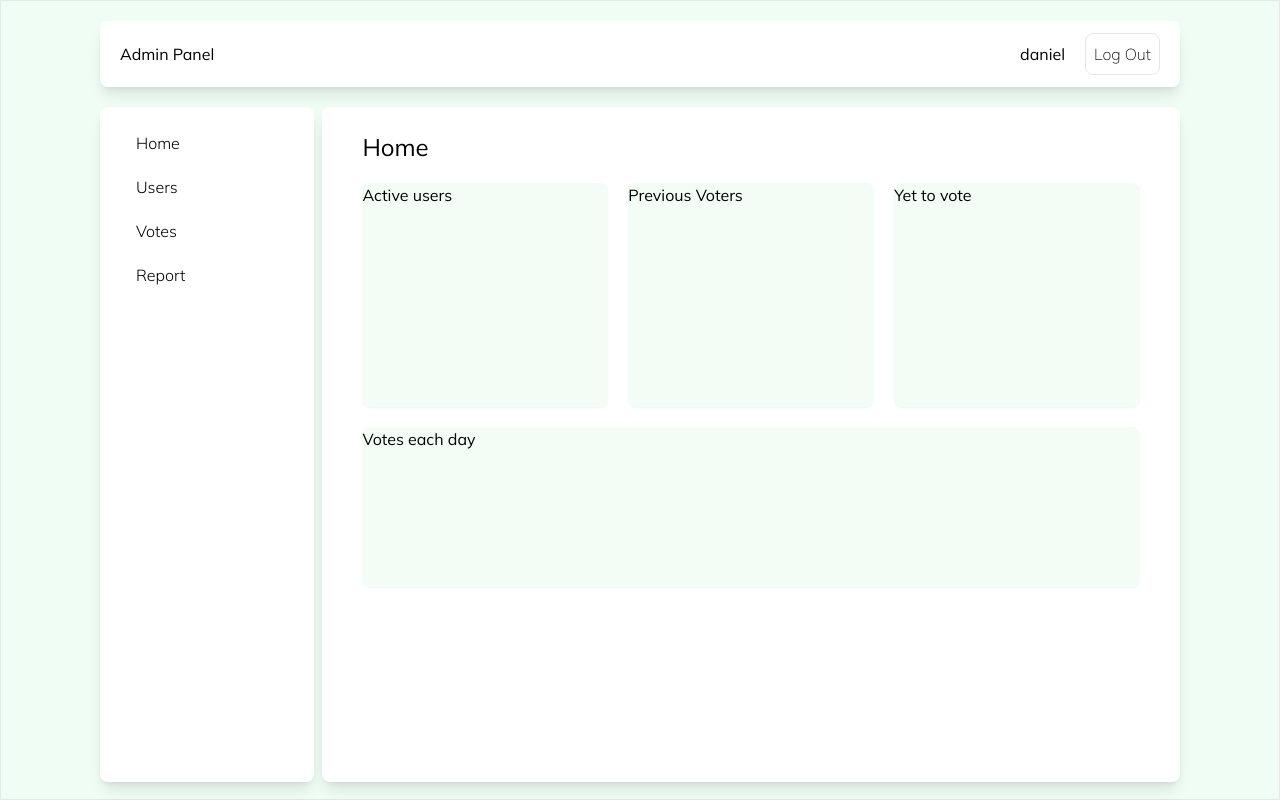
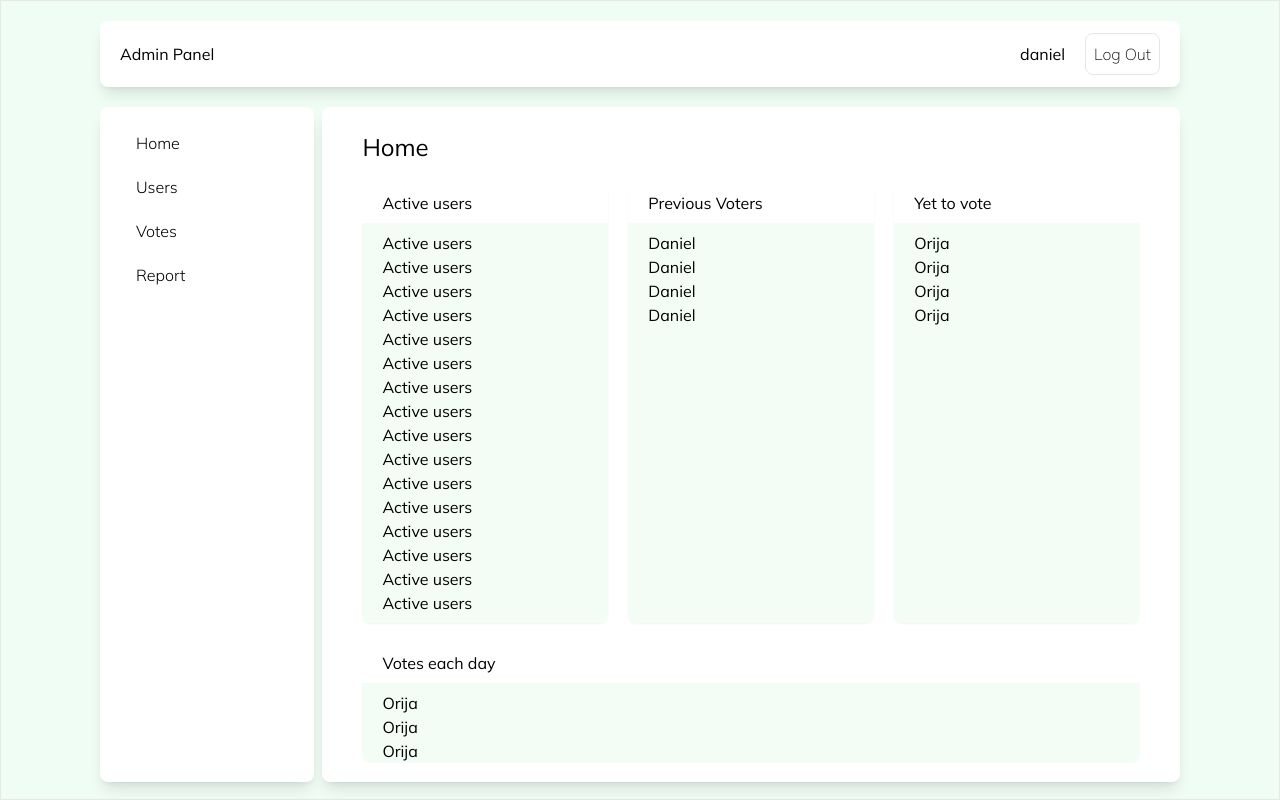
Before and after one commit to Orijadribo/wnc-voting-system, a React (Create React App) app: page /adminpanel in a window 1280 px wide. Built offline with nearby package versions, Linux system fonts and the light colour scheme; no server answers.

Commit message:
Home page

```diff
--- a/src/pages/admin/content/Home.jsx
+++ b/src/pages/admin/content/Home.jsx
@@ -5,23 +5,66 @@ const Home = () => {
     <div className=''>
       <div className='mb-5 text-2xl'>Home</div>
       <div
-        className='flex flex-col gap-5 overflow-y-auto'
+        className='flex flex-col gap-5 overflow-y-auto rounded-lg'
         style={{ height: 'calc(100vh - 220px)' }}
       >
-        <div className='flex gap-5'>
-          <div className='flex-[2] bg-green-50/80 rounded-lg shadow-sm h-56 cursor-pointer'>
-            Active users
+        <div className='flex flex-col md:flex-row gap-5'>
+          <div className='flex-[2] bg-green-50/80 rounded-lg shadow-sm cursor-pointer relative'>
+            <div className='sticky top-0 py-2 px-5 bg-white/90'>
+              Active users
+            </div>
+            <div className='py-2 px-5'>
+              <div className=''>Active users</div>
+              <div>Active users</div>
+              <div>Active users</div>
+              <div>Active users</div>
+              <div>Active users</div>
+              <div>Active users</div>
+              <div>Active users</div>
+              <div>Active users</div>
+              <div>Active users</div>
+              <div>Active users</div>
+              <div>Active users</div>
+              <div>Active users</div>
+              <div>Active users</div>
+              <div>Active users</div>
+              <div>Active users</div>
+              <div>Active users</div>
+            </div>
           </div>
-          <div className='flex-[2] bg-green-50/80 rounded-lg shadow-sm cursor-pointer'>
-            Previous Voters
+          <div className='flex-[2] bg-green-50/80 rounded-lg shadow-sm cursor-pointer relative'>
+            <div className='sticky top-0 py-2 px-5 bg-white/90'>
+              Previous Voters
+            </div>
+            <div className='py-2 px-5'>
+              <div>Daniel</div>
+              <div>Daniel</div>
+              <div>Daniel</div>
+              <div>Daniel</div>
+            </div>
           </div>
-          <div className='flex-[2] bg-green-50/80 rounded-lg shadow-sm cursor-pointer'>
-            Yet to vote
+          <div className='flex-[2] bg-green-50/80 rounded-lg shadow-sm cursor-pointer relative'>
+            <div className='sticky top-0 py-2 px-5 bg-white/90'>
+              Yet to vote
+            </div>
+            <div className='py-2 px-5'>
+              <div>Orija</div>
+              <div>Orija</div>
+              <div>Orija</div>
+              <div>Orija</div>
+            </div>
           </div>
         </div>
         <div>
           <div className='bg-green-50/80 rounded-lg shadow-sm h-40'>
-            Votes each day
+            <div className='sticky top-0 py-2 px-5 bg-white/90'>
+              Votes each day
+            </div>
+            <div className='py-2 px-5'>
+              <div>Orija</div>
+              <div>Orija</div>
+              <div>Orija</div>
+            </div>
           </div>
         </div>
       </div>
```
